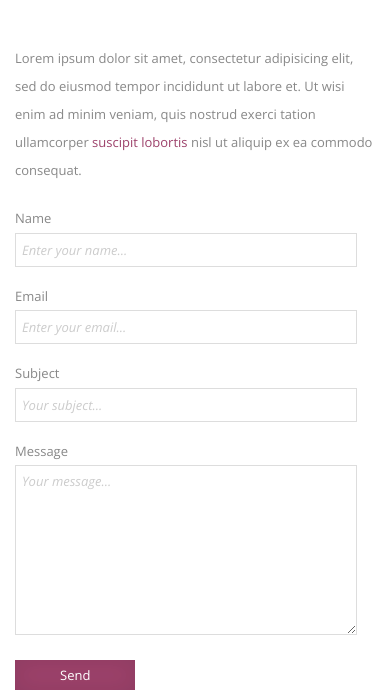
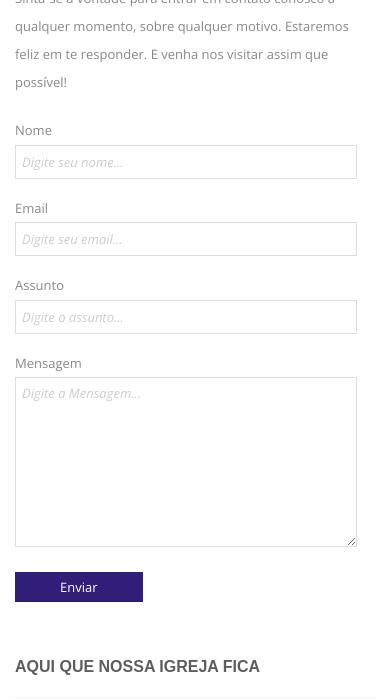
Before and after one commit to lucascraveiropaes/segunda-igreja-batista, a PHP site: page /contato.html in a window 390 px wide. Shown: the part 230-929 px from the top of the page. Run offline with PHP 8.4, Linux system fonts and the light colour scheme; some libraries are stand-ins or nearby versions; some web fonts are replaced.

Commit message:
Adicionando tela de contato e adicionando tons de azul

```diff
--- a/assets/css/form-elements.css
+++ b/assets/css/form-elements.css
@@ -33,7 +33,7 @@ button.btn {
     margin: 0;
     padding: 0 20px;
     vertical-align: middle;
-    background: #9d426b;
+    background: #341F7C;
     border: 0;
     font-family: 'Open Sans', sans-serif;
     font-size: 13px;
@@ -49,7 +49,7 @@ button.btn {
 }
 
 button.btn:hover {
-	background: #5d5d5d;
+	background: #778DC7;
     border: 0;
     color: #fff;
     -moz-box-shadow: none; -webkit-box-shadow: none; box-shadow: none;
@@ -57,7 +57,7 @@ button.btn:hover {
 
 button.btn:active {
 	outline: 0;
-    background: #5d5d5d;
+    background: #778DC7;
     border: 0;
     color: #fff;
     -moz-box-shadow: 0 5px 10px 0 rgba(0,0,0,.15) inset, 0 -1px 25px 0 rgba(0,0,0,.05) inset;
@@ -67,14 +67,14 @@ button.btn:active {
 
 button.btn:focus {
 	outline: 0;
-    background: #5d5d5d;
+    background: #778DC7;
     border: 0;
     color: #fff;
 }
 
 .btn:active:focus, .btn.active:focus {
 	outline: 0;
-    background: #5d5d5d;
+    background: #778DC7;
     border: 0;
     color: #fff;
 }
--- a/assets/css/media-queries.css
+++ b/assets/css/media-queries.css
@@ -37,7 +37,7 @@
 	.navbar>.container .navbar-brand { margin-left: 15px; }
 	.navbar-collapse { border: 0; }
 	.navbar-toggle { margin-top: 16px; }
-	.navbar-toggle .icon-bar { background: #5d5d5d; }
+	.navbar-toggle .icon-bar { background: #000; }
 	ul.navbar-nav li a { padding: 15px 20px; text-align: left; }
 	ul.navbar-nav li a br { display: none; }
 	ul.navbar-nav li a i { padding-right: 7px; }
@@ -64,6 +64,26 @@
 	.footer-copyright, .footer-social { text-align: center; }
 	.footer-social a { margin: 0 5px; }
 
+    .navbar-brand {
+    	display: none;
+    }
+    .navbar {
+    	background-color: transparent;
+    	z-index: 1000;
+    }
+    ul.navbar-nav li.active a {
+	    border-color: #FFF;
+        border-top: 5px solid #eee;
+        background-color: #f7f7f7;
+	}
+	ul.navbar-nav li a {
+	    border-top: 5px solid #eee;
+	}
+	.slider-2-container {
+	    margin-top: -60px;
+    	height: 100vh;
+	}
+
 }
 
 @media (max-width: 400px) {
@@ -71,15 +91,3 @@
 	.flex-caption { display: none; }
 
 }
-
-
-/* Retina-ize images/icons */
-
-@media only screen and (-webkit-min-device-pixel-ratio: 1.5), only screen and (min-resolution: 2dppx) {
-
-	/* logo */
-    .navbar-brand {
-    	background-image: url(../img/logo@2x.png) !important; background-repeat: no-repeat !important; background-size: 167px 63px !important;
-    }
-
-}
--- a/assets/css/style.css
+++ b/assets/css/style.css
@@ -20,10 +20,10 @@ body {
 footer {
     margin-top: 100px !important;
 }
-.violet { color: #9d426b; }
+.violet { color: #2F1A78; }
 
 a {
-    color: #9d426b;
+    color: #2F1A78;
     text-decoration: none;
     -o-transition: all .3s; -moz-transition: all .3s; -webkit-transition: all .3s; -ms-transition: all .3s; transition: all .3s;
 }
@@ -36,8 +36,8 @@ img { max-width: 100%; }
 h1, h2 { line-height: 40px; }
 h3, h4 { line-height: 20px; }
 
-::-moz-selection { background: #9d426b; color: #fff; text-shadow: none; }
-::selection { background: #9d426b; color: #fff; text-shadow: none; }
+::-moz-selection { background: #2F1A78; color: #fff; text-shadow: none; }
+::selection { background: #2F1A78; color: #fff; text-shadow: none; }
 
 
 /***** Big links / buttons *****/
--- a/assets/js/scripts.js
+++ b/assets/js/scripts.js
@@ -62,7 +62,7 @@ jQuery(document).ready(function() {
 	/*
 	    Google maps
 	*/
-	var position = new google.maps.LatLng(45.067883, 7.687231);
+	var position = new google.maps.LatLng(-22.105819, -41.459094);
     $('.map').gmap({'center': position,'zoom': 15, 'disableDefaultUI':true, 'callback': function() {
             var self = this;
             self.addMarker({'position': this.get('map').getCenter() });
--- a/contato.html
+++ b/contato.html
@@ -6,7 +6,7 @@
         <meta charset="utf-8">
         <meta http-equiv="X-UA-Compatible" content="IE=edge">
         <meta name="viewport" content="width=device-width, initial-scale=1">
-        <title>Andia - Responsive Agency Template</title>
+        <title>Segunda Igreja Batista em Quissamã</title>
 
         <!-- CSS -->
         <link rel="stylesheet" href="http://fonts.googleapis.com/css?family=Open+Sans:400italic,400">
@@ -30,11 +28,6 @@
 
         <!-- Favicon and touch icons -->
         <link rel="shortcut icon" href="assets/ico/favicon.ico">
-        <link rel="apple-touch-icon-precomposed" sizes="144x144" href="assets/ico/apple-touch-icon-144-precomposed.png">
-        <link rel="apple-touch-icon-precomposed" sizes="114x114" href="assets/ico/apple-touch-icon-114-precomposed.png">
-        <link rel="apple-touch-icon-precomposed" sizes="72x72" href="assets/ico/apple-touch-icon-72-precomposed.png">
-        <link rel="apple-touch-icon-precomposed" href="assets/ico/apple-touch-icon-57-precomposed.png">
-
     </head>
 
     <body>
@@ -100,83 +105,76 @@
         <div class="contact-us-container">
         	<div class="container">
 	            <div class="row">
-	                <div class="col-sm-7 contact-form wow fadeInLeft">
+	                <div class="col-md-7 col-sm-12 contact-form wow fadeInLeft">
 	                    <p>
-	                    	Lorem ipsum dolor sit amet, consectetur adipisicing elit, sed do eiusmod tempor incididunt ut labore et.
-	                    	Ut wisi enim ad minim veniam, quis nostrud exerci tation ullamcorper <a href="">suscipit lobortis</a>
-	                    	nisl ut aliquip ex ea commodo consequat.
+	                    	Sinta-se à vontade para entrar em contato conosco à qualquer momento, sobre qualquer motivo. Estaremos feliz em te responder. E venha nos visitar assim que possível!
 	                    </p>
 	                    <form role="form" action="assets/contact.php" method="post">
 	                    	<div class="form-group">
-	                    		<label for="contact-name">Name</label>
-	                        	<input type="text" name="name" placeholder="Enter your name..." class="contact-name" id="contact-name">
+	                    		<label for="contact-name">Nome</label>
+	                        	<input type="text" name="name" placeholder="Digite seu nome..." class="contact-name" id="contact-name">
 	                        </div>
 	                    	<div class="form-group">
 	                    		<label for="contact-email">Email</label>
-	                        	<input type="text" name="email" placeholder="Enter your email..." class="contact-email" id="contact-email">
+	                        	<input type="text" name="email" placeholder="Digite seu email..." class="contact-email" id="contact-email">
 	                        </div>
 	                        <div class="form-group">
-	                        	<label for="contact-subject">Subject</label>
-	                        	<input type="text" name="subject" placeholder="Your subject..." class="contact-subject" id="contact-subject">
+	                        	<label for="contact-subject">Assunto</label>
+	                        	<input type="text" name="subject" placeholder="Digite o assunto..." class="contact-subject" id="contact-subject">
 	                        </div>
 	                        <div class="form-group">
-	                        	<label for="contact-message">Message</label>
-	                        	<textarea name="message" placeholder="Your message..." class="contact-message" id="contact-message"></textarea>
+	                        	<label for="contact-message">Mensagem</label>
+	                        	<textarea name="message" placeholder="Digite a Mensagem..." class="contact-message" id="contact-message"></textarea>
 	                        </div>
-	                        <button type="submit" class="btn">Send</button>
+	                        <button type="submit" class="btn">Enviar</button>
 	                    </form>
 	                </div>
-	                <div class="col-sm-5 contact-address wow fadeInUp">
-	                    <h3>We Are Here</h3>
+	                <div class="col-md-5 col-sm-12 contact-address wow fadeInUp">
+	                    <h3>Aqui que nossa igreja fica</h3>
 	                    <div class="map"></div>
-	                    <h3>Address</h3>
-	                    <p>Via Principe Amedeo 9 <br> 10100, Torino, TO, Italy</p>
-	                    <p>Phone: 0039 333 12 68 347</p>
+	                    <h3>Endereço</h3>
+	                    <p>Av. Doze de Junho <br> 1143, Quissamã, RJ - Brasil</p>
+	                    <p>Telefone: (22) 99876-5432</p>
 	                </div>
 	            </div>
 	        </div>
         </div>
 
         <!-- Footer -->
-        <footer>
+        <footer style="margin-top: 100px">
             <div class="container">
                 <div class="row">
-                    <div class="col-sm-3 footer-box wow fadeInUp">
-                        <h4>About Us</h4>
+                    <div class="col-sm-4 footer-box wow fadeInUp">
+                        <h4>Sobre Nós</h4>
                         <div class="footer-box-text">
                             <p>
-	                        	Lorem ipsum dolor sit amet, consectetur adipisicing elit, sed do eiusmod tempor incididunt ut labore et.
-	                        	Lorem ipsum dolor sit amet, consectetur adipisicing elit, sed do eiusmod tempor incididunt ut labore et.
+                                Lero lero lero lero lero lero lero lero lero lero lero lero lero lero lero lero lero lero lero lero lero lero lero lero lero lero lero lero lero lero lero lero lero lero lero lero lero lero lero lero lero lero lero
                             </p>
-	                        <p><a href="about.html">Read more...</a></p>
+                            <p><a href="about.html">Continue Lendo...</a></p>
                         </div>
                     </div>
-                    <div class="col-sm-3 footer-box wow fadeInDown">
-                        <h4>Email Updates</h4>
+                    <div class="col-sm-4 footer-box wow fadeInDown">
+                        <h4>Receba Notificãções</h4>
                         <div class="footer-box-text footer-box-text-subscribe">
-                        	<p>Enter your email and you'll be one of the first to get new updates:</p>
+                            <p>Adicione o seu email para receber atualizações de eventos e pastorais:</p>
                             <form role="form" action="assets/subscribe.php" method="post">
                                 <div class="form-group">
-		                    		<label class="sr-only" for="subscribe-email">Email address</label>
+                                    <label class="sr-only" for="subscribe-email">Email</label>
                                     <input type="text" name="email" placeholder="Email..." class="subscribe-email" id="subscribe-email">
                                 </div>
-		                        <button type="submit" class="btn">Subscribe</button>
+                                <button type="submit" class="btn">Adicionar à lista</button>
                             </form>
                             <p class="success-message"></p>
                             <p class="error-message"></p>
                         </div>
                     </div>
-                    <div class="col-sm-3 footer-box wow fadeInUp">
-                        <h4>Flickr Photos</h4>
-                        <div class="footer-box-text flickr-feed"></div>
-                    </div>
-                    <div class="col-sm-3 footer-box wow fadeInDown">
-                        <h4>Contact Us</h4>
+                    <div class="col-sm-4 footer-box wow fadeInDown">
+                        <h4>Entre em Contato</h4>
                         <div class="footer-box-text footer-box-text-contact">
-	                        <p><i class="fa fa-map-marker"></i> Address: Via Principe Amedeo 9, 10100, Torino, TO, Italy</p>
-	                        <p><i class="fa fa-phone"></i> Phone: 0039 333 12 68 347</p>
-	                        <p><i class="fa fa-user"></i> Skype: Andia_Agency</p>
-	                        <p><i class="fa fa-envelope"></i> Email: <a href="">contact@andia.co.uk</a></p>
+                            <p><i class="fa fa-map-marker"></i> Endereço: Lero lero lero lero, lero lero, RJ - Brasil</p>
+                            <p><i class="fa fa-phone"></i> Telefone: (22) 987654321</p>
+                            <p><i class="fa fa-user"></i> Pr. Elvis</p>
+                            <p><i class="fa fa-envelope"></i> Email: <a href="">segundaigrejabatista@gmail.com</a></p>
                         </div>
                     </div>
                 </div>
@@ -186,10 +184,15 @@
                     </div>
                 </div>
                 <div class="row">
-                    <div class="col-sm-7 footer-copyright wow fadeIn">
-                        <p>Copyright 2012 Andia - All rights reserved. Template by <a href="http://azmind.com">Azmind</a>.</p>
+                    <div class="col-md-4 col-sm-12 footer-copyright wow fadeIn">
+                        <p><b>Copyright 2017 - Segunda Igreja Batista em Quissamã</b></p>
                     </div>
-                    <div class="col-sm-5 footer-social wow fadeIn">
+                    <div class="col-md-4 col-sm-12 footer-copyright wow fadeIn">
+                        <p>
+                            <b>Desenvolvido por <a href="http://lucascraveiropaes.com">Lucas Craveiro Paes</a>.</b>
+                        </p>
+                    </div>
+                    <div class="col-md-4 col-sm-12 footer-social wow fadeIn" style="text-align: center;">
                         <a href="#"><i class="fa fa-facebook"></i></a>
                         <a href="#"><i class="fa fa-dribbble"></i></a>
                         <a href="#"><i class="fa fa-twitter"></i></a>
```
Also changed, not shown: other parts of assets/css/style.css (+24 -24 lines), other parts of contato.html (+28 -18 lines), index.html (+9 -9 lines), assets/ico/apple-touch-icon-114-precomposed.png (deleted), assets/ico/apple-touch-icon-144-precomposed.png (deleted), assets/ico/apple-touch-icon-57-precomposed.png (deleted), assets/ico/apple-touch-icon-72-precomposed.png (deleted), assets/ico/favicon.ico. Lines whose indentation alone changed are shown as unchanged.
